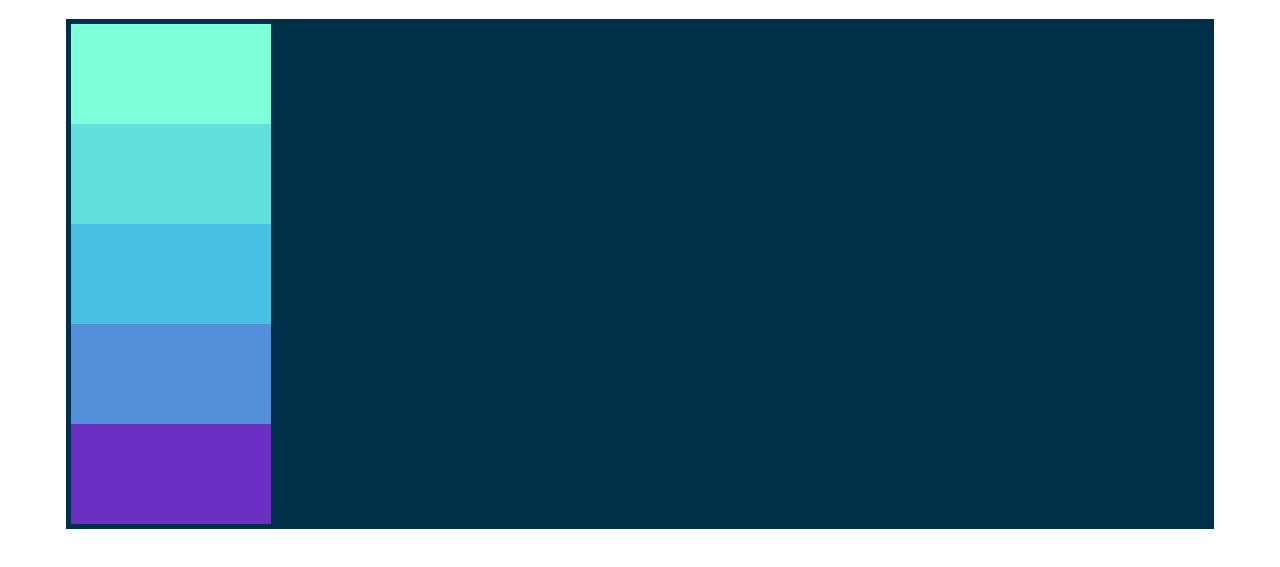
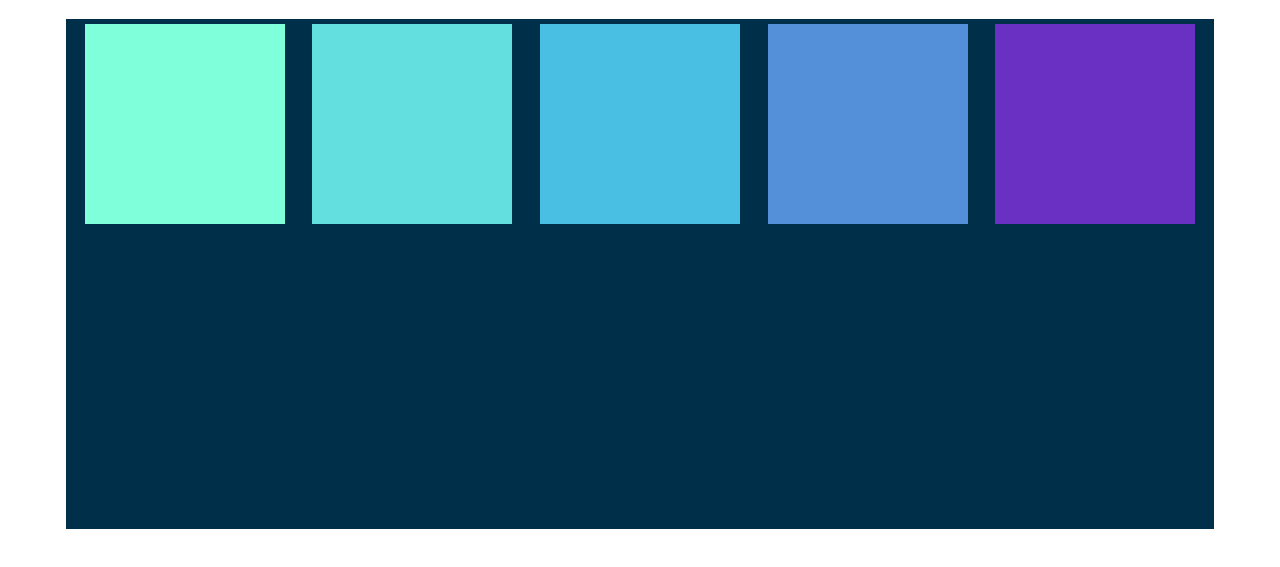
Before and after one commit to minwoogwak99/wdb10, a plain HTML site: page Flexbox Starter/index.html in a window 1280 px wide. Shown: the part 67-634 px from the top of the page. Drawn offline with nearby package versions, Linux system fonts and the light colour scheme.

Commit message:
played with justify-content property

```diff
--- a/Flexbox Starter/app.css
+++ b/Flexbox Starter/app.css
@@ -11,7 +11,8 @@ h1 {
     margin: 0 auto;
     border: 5px solid #003049;
     display: flex;
-    flex-direction: column;
+    flex-direction: row;
+    justify-content:space-around;
 }
 
 #container div {
```
